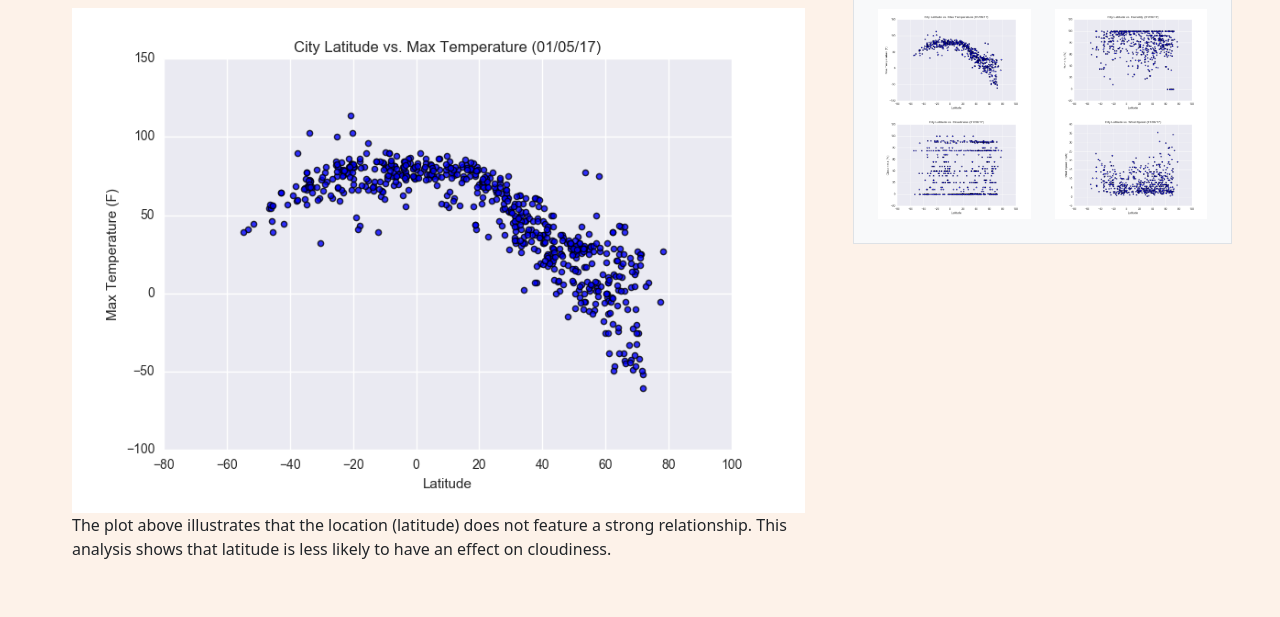
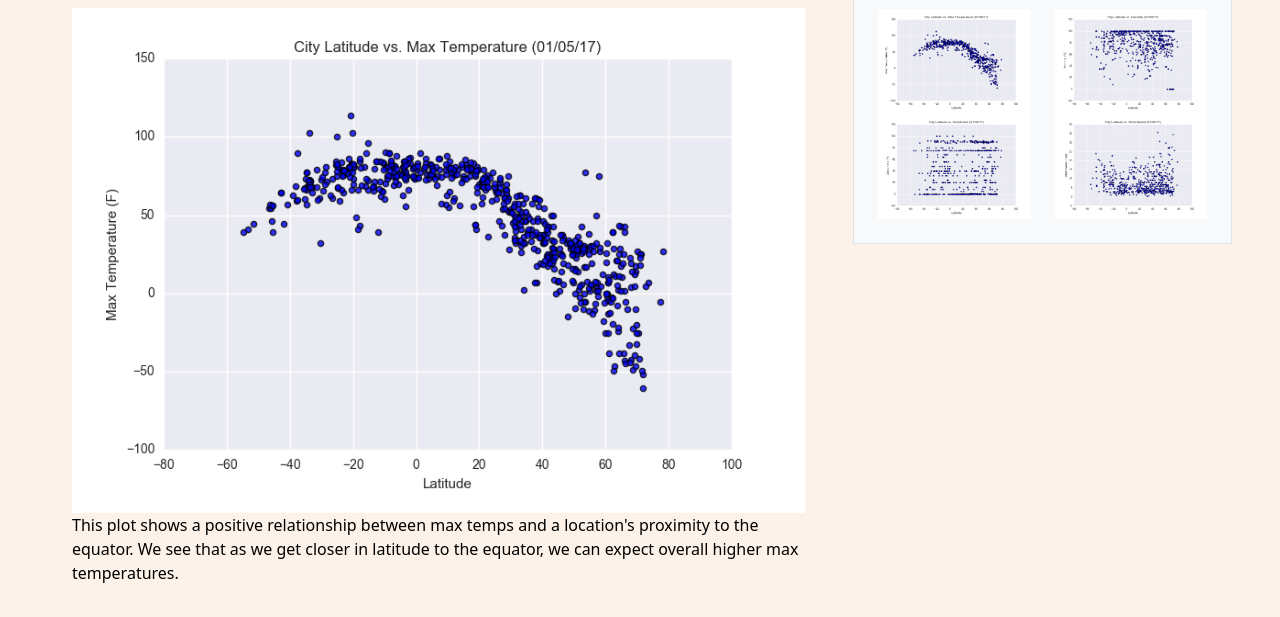
Before and after one commit to domingo-aj/web-design-challenge, a plain HTML site: page visualizations/temp.html in a window 1280 px wide. Shown: the part 191-808 px from the top of the page. Drawn offline with nearby package versions, Linux system fonts and the light colour scheme.

Commit message:
visualizations corrected and final code added

```diff
--- a/assets/css/styles.css
+++ b/assets/css/styles.css
@@ -18,3 +18,7 @@ html{
 #landingnav{
     background-color: #fad7a0;
 }
+
+.main-text{
+    color: black;
+}
--- a/visualizations/temp.html
+++ b/visualizations/temp.html
@@ -63,7 +63,7 @@
                     <h2>Latitude vs. Temp</h2>
                     <hr>
                     <img src="../assets/images/Fig1.png" class="img-fluid" alt="latitude vs temp"><br>
-                    <p>The plot above illustrates that the location (latitude) does not feature a strong relationship. This analysis shows that latitude is less likely to have an effect on cloudiness.</p>
+                    <p>This plot shows a positive relationship between max temps and a location's proximity to the equator. We see that as we get closer in latitude to the equator, we can expect overall higher max temperatures.</p>
                   </div>
                 </div>
                   <!-- End of the Visualizations imageNav Area -->
```
Also changed, not shown: index.html (+2 -1 lines), visualizations/humidity.html (+1 -1 lines), visualizations/wind.html (+1 -1 lines), Resources/data_table.html (renamed from data_table.html).
